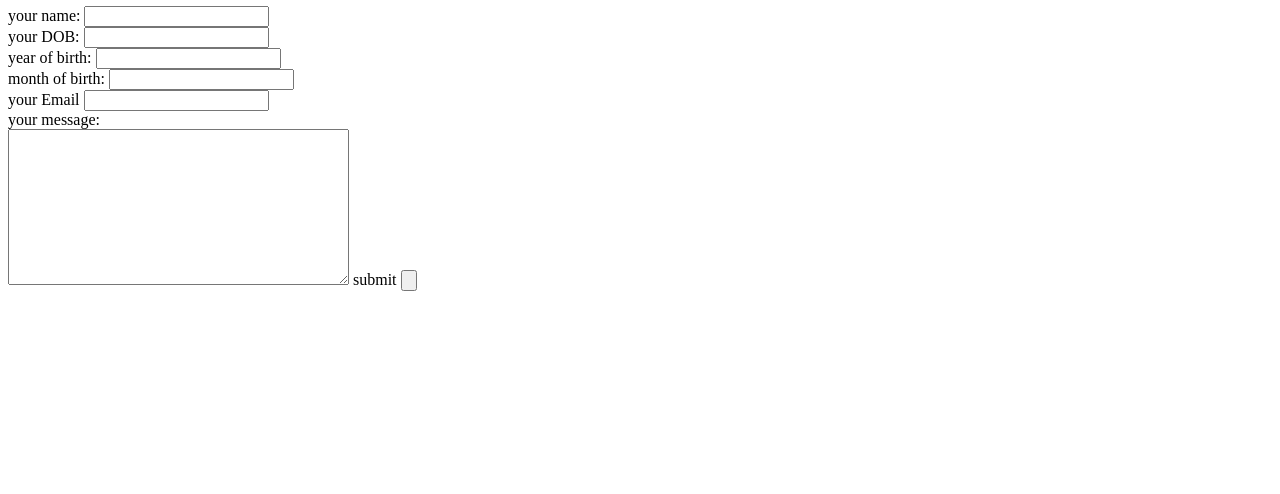
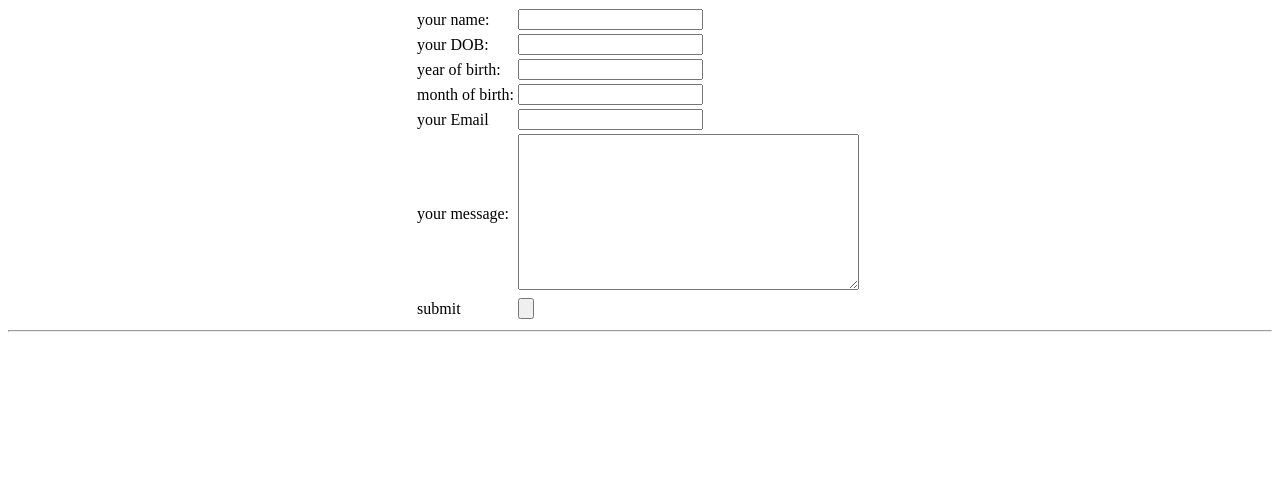
Before and after one commit to Sneha-Rai09/CV, a plain HTML site: page contactme.html in a window 1280 px wide. Shown: the part 306-800 px from the top of the page. Drawn offline with Linux system fonts and the light colour scheme.

Commit message:
Add files via upload

```diff
--- a/contactme.html
+++ b/contactme.html
@@ -4,7 +4,9 @@
     <meta charset="utf-8">
     <title> contactme </title>
   </head>
+<link rel="stylesheet" href="css/styles.css">
   <body>
+    <center>
     <table>
       <tr>
         <td><h2>First Name</h2></td>
@@ -16,26 +18,46 @@
       </tr>
       <tr>
         <td><h2>Contact Number</h2></td>
-        <td><h2>8826143389</h2></td>
+        <td><h2>*******389</h2></td>
       </tr>
     </table>
+  </center>
   <hr>
+  <center>
   <h1>Register yourself to contact</h1>
   <form action="mailto:sneha.anupma@gmail.com" method="post">
-    <label>your name:</label>
-    <input type="text" name="name" value=""><br>
-    <label>your DOB:</label>
-    <input type="number" name="Number" value=""><br>
-    <label>year of birth:</label>
-    <input type="number" name="" value=""><br>
-    <label>month of birth:</label>
-    <input type="text" name="" value=""><br>
-    <label>your Email</label>
-    <input type="email" name="" value=""><br>
-    <label>your message:</label><br>
-    <textarea name="your message" rows="10" cols="40"></textarea>
-    <label>submit</label>
-    <input type="submit" name="" value="">
+    <table>
+      <tr>
+        <td><label>your name:</label></td>
+        <td><input type="text" name="name" value=""><br></td>
+      </tr>
+      <tr>
+         <td><label>your DOB:</label></td>
+         <td><input type="number" name="Number" value=""><br></td>
+      </tr>
+      <tr>
+         <td><label>year of birth:</label></td>
+         <td><input type="number" name="" value=""><br></td>
+      </tr>
+      <tr>
+        <td><label>month of birth:</label></td>
+        <td><input type="text" name="" value=""><br></td>
+      </tr>
+      <tr>
+        <td><label>your Email</label></td>
+         <td><input type="email" name="" value=""><br></td>
+      </tr>
+      <tr>
+        <td><label>your message:</label><br></td>
+        <td><textarea name="your message" rows="10" cols="40"></textarea></td>
+    </tr>
+    <tr>
+       <td><label>submit</label></td>
+       <td><input type="submit" name="" value=""><td>
+    </tr>
+   </table>
   </form>
-  </body>
+  <hr>
+</center>
+</body>
 </html>
```
Also changed, not shown: hobbies.html (+27 -8 lines), sneha-website.html (added, +29 -0 lines).
